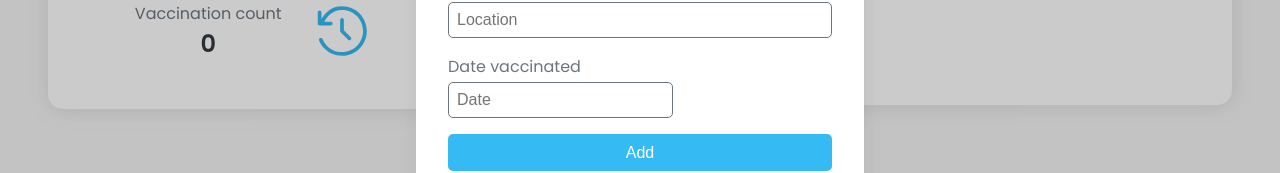
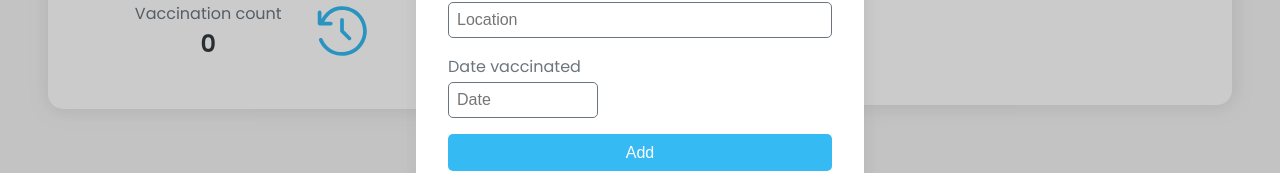
Before and after one commit to isipisii/immuno, a React (Vite) app: page / in a window 1280 px wide. Both pictures are taken after a click on the icon 1172 px from the left and 222 px from the top of the page. Shown: the part 393-566 px from the top of the page. Built offline with nearby package versions, Linux system fonts and the light colour scheme.

Commit message:
Update AddModal.jsx

```diff
--- a/src/components/AddModal.jsx
+++ b/src/components/AddModal.jsx
@@ -86,6 +86,7 @@ const AddModal = () => {
             onChange={handleDateChange}
             dateFormat="dd/MM/yyyy"
             placeholderText="Date"
+            className="date-picker"
           />
         </div>
         <button type="submit" onClick={handleSubmit}>
```
